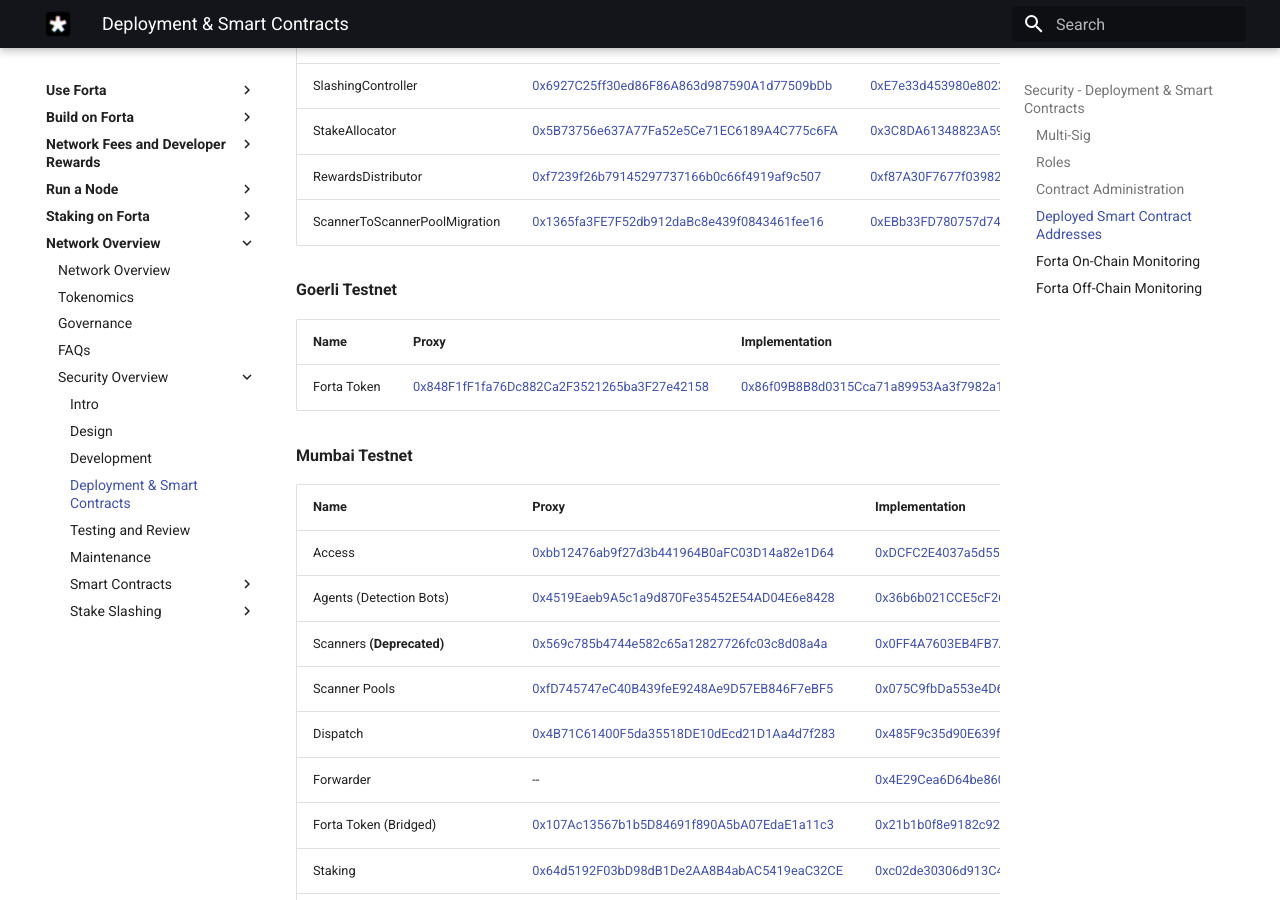
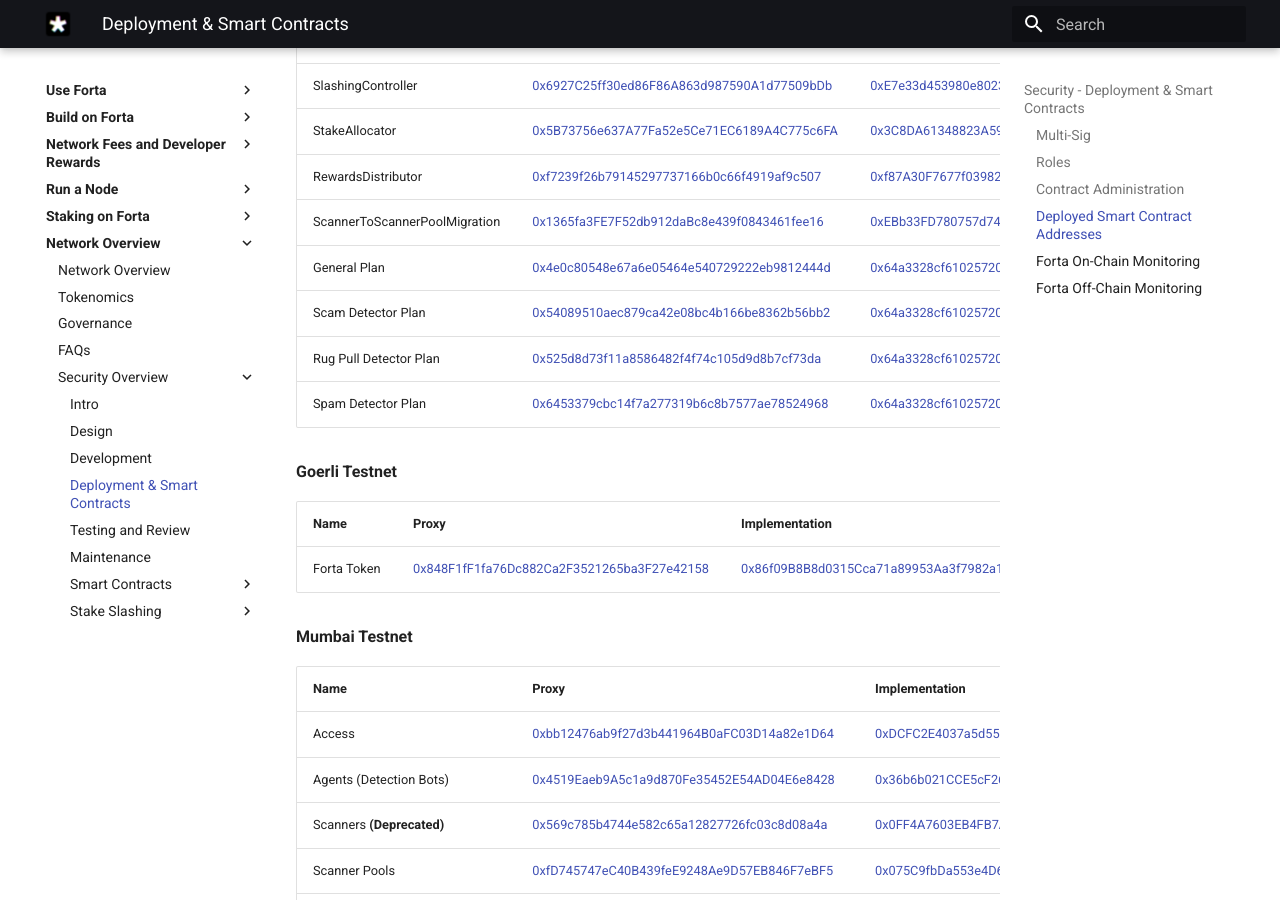
Before and after one commit to forta-network/docs, an MkDocs documentation site: the page built from docs/security-deploy.md, in a window 1280 px wide and 900 px high, scrolled down 3914 px. Built offline with MkDocs 1.6.1 and Material for MkDocs 9.7.7, drawn with Linux system fonts in a browser that asks for light colours.

Commit message:
add Unlock contract addresses

```diff
--- a/docs/security-deploy.md
+++ b/docs/security-deploy.md
@@ -92,6 +92,10 @@
 | StakeAllocator | [0x5B73756e637A77Fa52e5Ce71EC6189A4C775c6FA](https://polygonscan.com/address/0x5B73756e637A77Fa52e5Ce71EC6189A4C775c6FA) | [0x3C8DA61348823A59df1C1c2265Cdb8a55f06b4f7](https://polygonscan.com/address/0x3C8DA61348823A59df1C1c2265Cdb8a55f06b4f7) |
 | RewardsDistributor | [0xf7239f26b79145297737166b0c66f4919af9c507](https://polygonscan.com/address/0xf7239f26b79145297737166b0c66f4919af9c507) | [0xf87A30F7677f03982780a377C793c796FDAf52F8](https://polygonscan.com/address/0xf87A30F7677f03982780a377C793c796FDAf52F8) |
 | ScannerToScannerPoolMigration | [0x1365fa3FE7F52db912daBc8e439f0843461fee16](https://polygonscan.com/address/0x1365fa3FE7F52db912daBc8e439f0843461fee16) | [0xEBb33FD780757d745213CF57838c0E5b66D824Bc](https://polygonscan.com/address/0xEBb33FD780757d745213CF57838c0E5b66D824Bc) |
+| General Plan | [0x4e0c80548e67a6e05464e540729222eb9812444d](https://polygonscan.com/address/0x4e0c80548e67a6e05464e540729222eb9812444d) | [0x64a3328cf61025720c26de2a87b6d913fa6e376a](https://polygonscan.com/address/0x64a3328cf61025720c26de2a87b6d913fa6e376a) |
+| Scam Detector Plan | [0x54089510aec879ca42e08bc4b166be8362b56bb2](https://polygonscan.com/address/0x54089510aec879ca42e08bc4b166be8362b56bb2) | [0x64a3328cf61025720c26de2a87b6d913fa6e376a](https://polygonscan.com/address/0x64a3328cf61025720c26de2a87b6d913fa6e376a) |
+| Rug Pull Detector Plan | [0x525d8d73f11a8586482f4f74c105d9d8b7cf73da](https://polygonscan.com/address/0x525d8d73f11a8586482f4f74c105d9d8b7cf73da) | [0x64a3328cf61025720c26de2a87b6d913fa6e376a](https://polygonscan.com/address/0x64a3328cf61025720c26de2a87b6d913fa6e376a) |
+| Spam Detector Plan | [0x6453379cbc14f7a277319b6c8b7577ae78524968](https://polygonscan.com/address/0x6453379cbc14f7a277319b6c8b7577ae78524968) | [0x64a3328cf61025720c26de2a87b6d913fa6e376a](https://polygonscan.com/address/0x64a3328cf61025720c26de2a87b6d913fa6e376a) |
 
 **Goerli Testnet**
 
```
